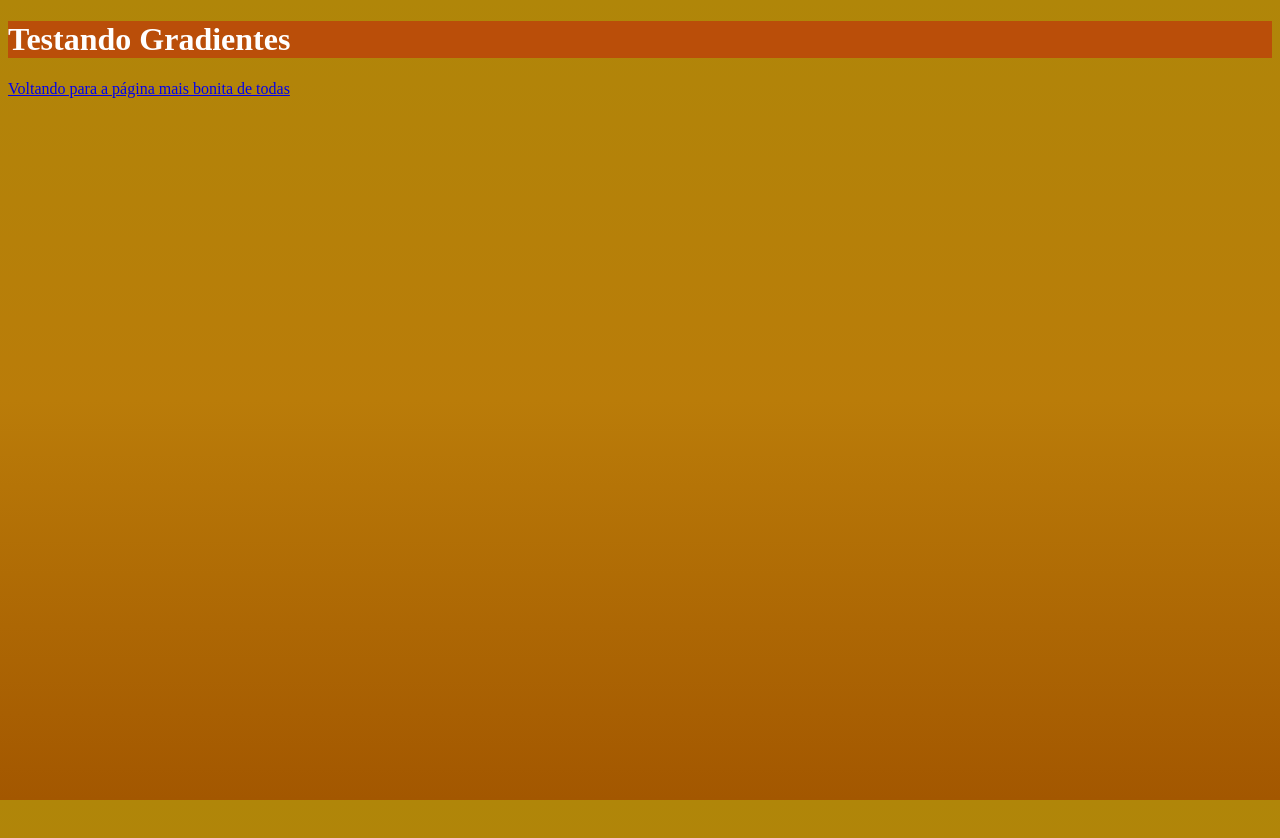
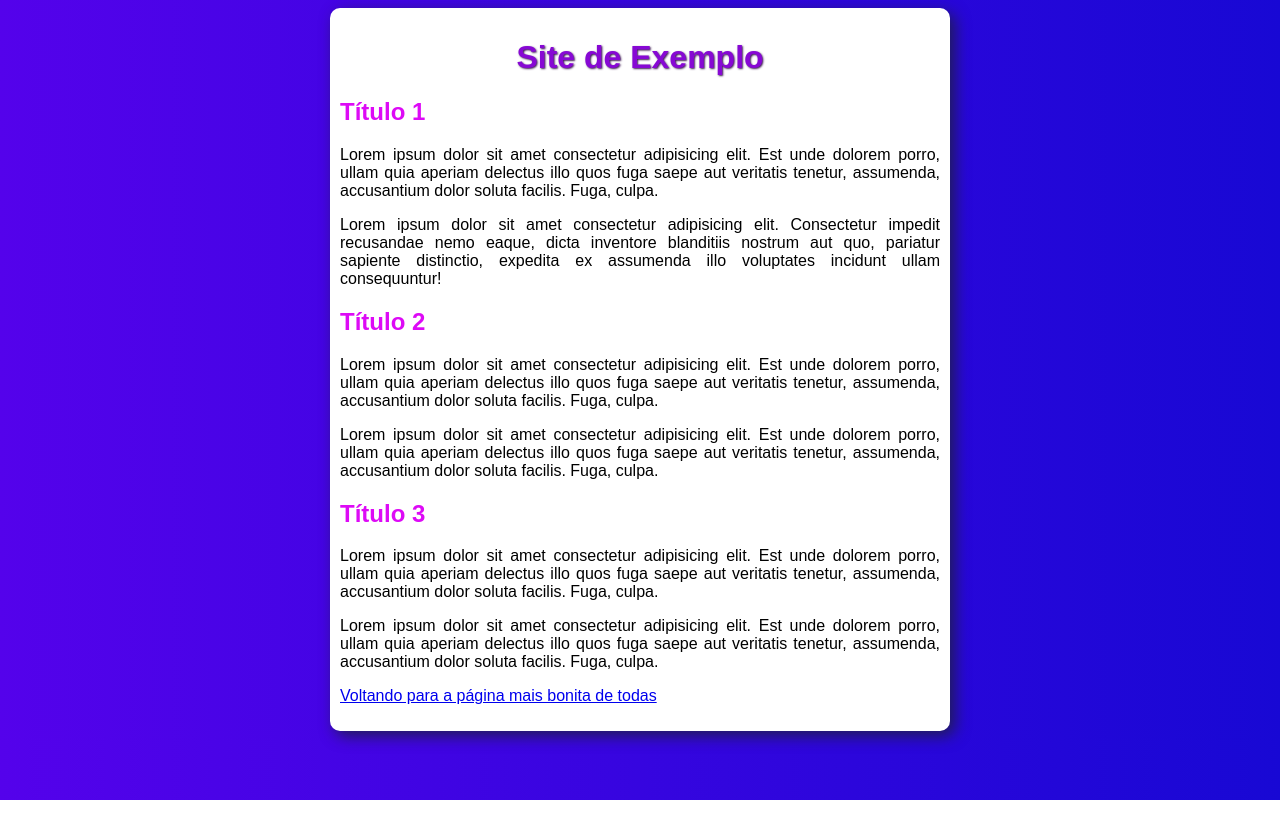
Before and after one commit to ManoelIvisson/Estudos-html-css, a plain HTML site: page html-css/exercicios/ex016/cor03.html in a window 1280 px wide. After the commit the page ends 800 px from the top, so only its background shows below. Drawn offline with Linux system fonts and the light colour scheme.

Commit message:
Usando a harmonia de cores

```diff
--- a/html-css/exercicios/ex016/cor03.html
+++ b/html-css/exercicios/ex016/cor03.html
@@ -4,23 +4,22 @@
     <meta charset="UTF-8">
     <meta http-equiv="X-UA-Compatible" content="IE=edge">
     <meta name="viewport" content="width=device-width, initial-scale=1.0">
-    <title>Gradientes em CSS</title>
-    <style>
-        * { /*Configurações globais em CSS*/
-            height: 100%;
-        }
-        body {
-            background-image: linear-gradient(360deg, #A35700, #BA7C09, #B08609);
-            background-attachment: fixed;
-        }
-        h1 {
-            color: white;
-            background-color: #BA4E09;
-        }
-    </style>
+    <title>Site de Exemplo</title>
+    <link rel="stylesheet" href="style.css">
 </head>
 <body>
-    <h1 style="height: auto;">Testando Gradientes</h1>
-    <p><a href="cor02.html">Voltando para a página mais bonita de todas</a></p>
+    <main>
+        <h1 style="height: auto;">Site de Exemplo</h1>
+        <h2>Título 1</h2>
+        <p>Lorem ipsum dolor sit amet consectetur adipisicing elit. Est unde dolorem porro, ullam quia aperiam delectus illo quos fuga saepe aut veritatis tenetur, assumenda, accusantium dolor soluta facilis. Fuga, culpa.</p>
+        <p>Lorem ipsum dolor sit amet consectetur adipisicing elit. Consectetur impedit recusandae nemo eaque, dicta inventore blanditiis nostrum aut quo, pariatur sapiente distinctio, expedita ex assumenda illo voluptates incidunt ullam consequuntur!</p>
+        <h2>Título 2</h2>
+        <p>Lorem ipsum dolor sit amet consectetur adipisicing elit. Est unde dolorem porro, ullam quia aperiam delectus illo quos fuga saepe aut veritatis tenetur, assumenda, accusantium dolor soluta facilis. Fuga, culpa.</p>
+        <p>Lorem ipsum dolor sit amet consectetur adipisicing elit. Est unde dolorem porro, ullam quia aperiam delectus illo quos fuga saepe aut veritatis tenetur, assumenda, accusantium dolor soluta facilis. Fuga, culpa.</p>
+        <h2>Título 3</h2>
+        <p>Lorem ipsum dolor sit amet consectetur adipisicing elit. Est unde dolorem porro, ullam quia aperiam delectus illo quos fuga saepe aut veritatis tenetur, assumenda, accusantium dolor soluta facilis. Fuga, culpa.</p>
+        <p>Lorem ipsum dolor sit amet consectetur adipisicing elit. Est unde dolorem porro, ullam quia aperiam delectus illo quos fuga saepe aut veritatis tenetur, assumenda, accusantium dolor soluta facilis. Fuga, culpa.</p>
+        <p><a href="cor02.html">Voltando para a página mais bonita de todas</a></p>
+    </main>
 </body>
 </html>
--- /dev/null
+++ b/html-css/exercicios/ex016/style.css
@@ -0,0 +1,32 @@
+@charset "UTF-8";
+
+* {
+    font-family: Arial, Helvetica, sans-serif;
+}
+
+body {
+    background-image: linear-gradient(to right, #5402EB, #1808D4);
+}
+
+main {
+    background-color: white;
+    width: 600px;
+    padding: 10px;
+    margin: auto;
+    border-radius: 10px;
+    box-shadow: 5px 5px 15px #211D54;
+}
+
+h1 {
+    color: #8708D4;
+    text-align: center;
+    text-shadow:1px 1px 2px #3F1D54;
+}
+
+h2 {
+    color: #DD0AF6;
+}
+
+p {
+    text-align: justify;
+}
```
